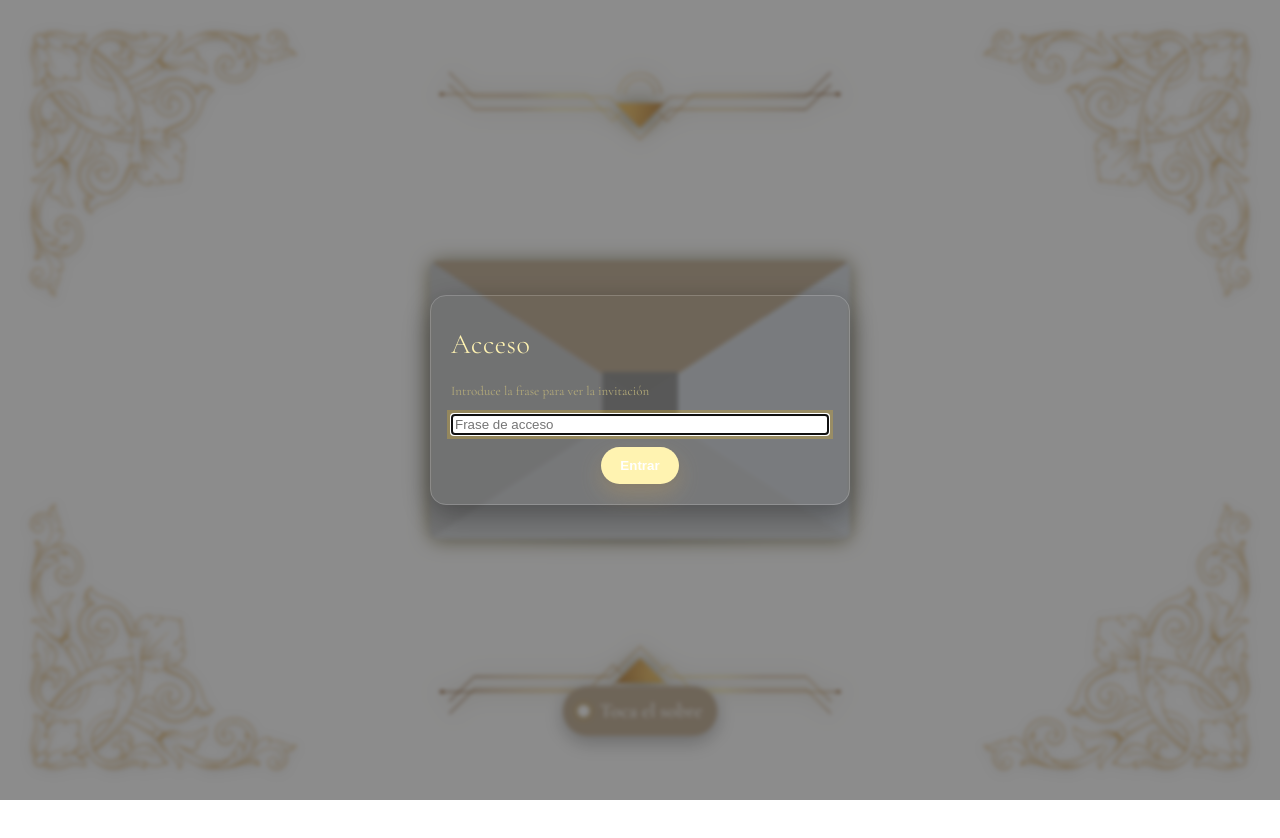
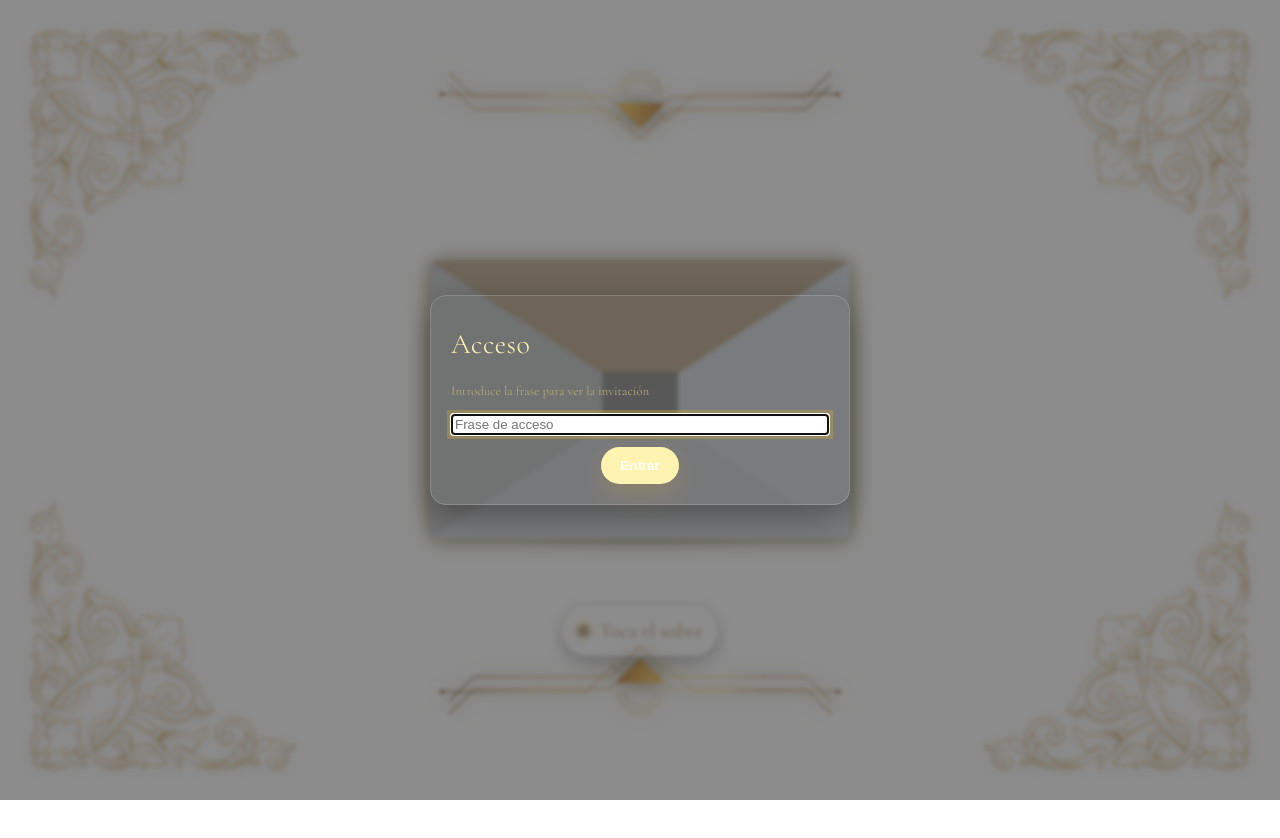
Before and after one commit to MiriamHerrera/invitacion-boda, a website: page public/index.html in a window 1280 px wide. Shown: the top 838 px of the page. Drawn offline with nearby package versions, Linux system fonts and the light colour scheme; grey boxes are pictures that could not be loaded; animation ran at ten frames a second.

Commit message:
Update styles.css

```diff
--- a/public/styles.css
+++ b/public/styles.css
@@ -27,6 +27,9 @@ body {
 }
 @media (min-width: 800px) {
 	body { font-size: 20px; }
+	.intro-envelope .intro-hint {
+		bottom: 18vh !important;
+	}
 }
 
 /* Canvas de fondo animado */
@@ -726,9 +729,9 @@ body.intro-open footer {
 	display: inline-flex;
 	align-items: center;
 	gap: 10px;
-	color: #ffffff;
+	color: #c9b8a1 !important;
 	font-weight: 600;
-	background: rgb(201 184 161);
+	background: rgb(201 184 161 / 0%) !important;
 	border: 1px solid rgba(255,255,255,.18);
 	border-radius: 999px;
 	padding: 8px 14px;
```
